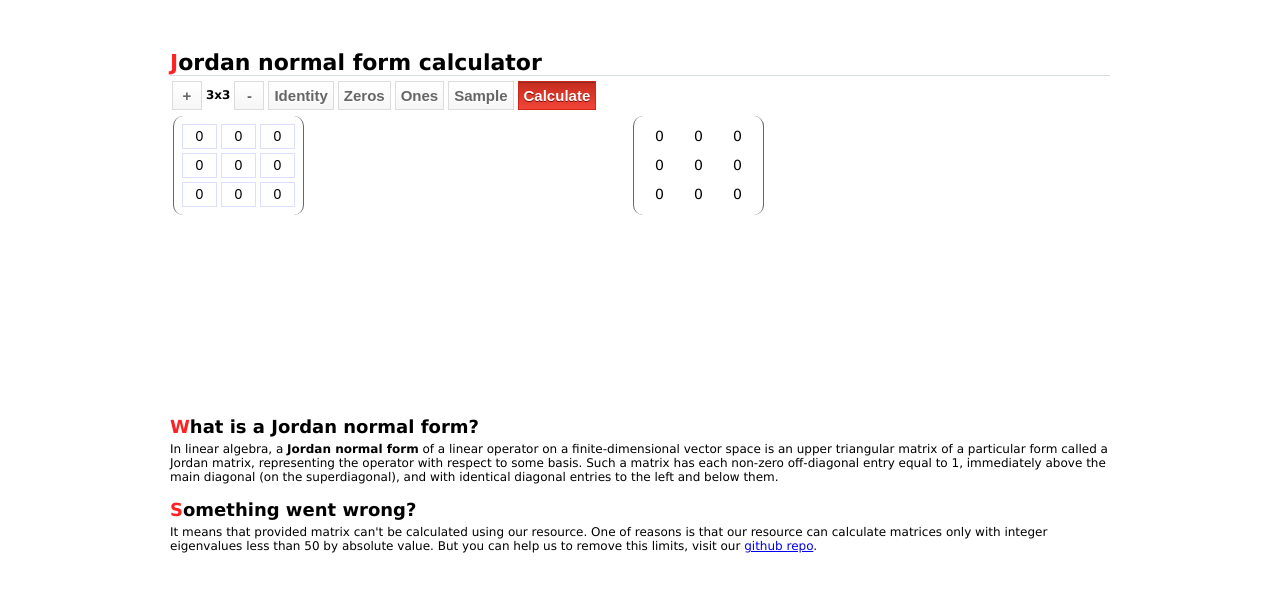
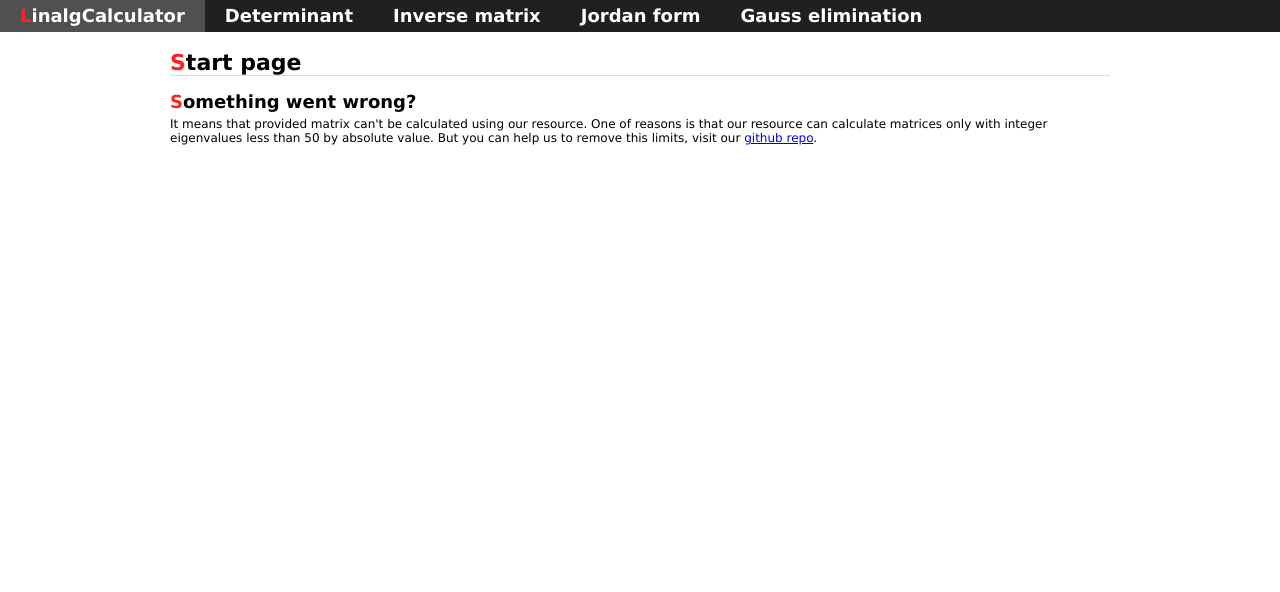
Before and after one commit to AndrewB330/LinalgCalculator, a Flask app: page / in a window 1280 px wide. Shown: the top 592 px of the page. Run offline with Flask 2, Linux system fonts and the light colour scheme; some libraries are stand-ins or nearby versions.

Commit message:
Added determinant,gauss,inverse matrix calculators

```diff
--- a/app.py
+++ b/app.py
@@ -1,23 +1,81 @@
 from flask import Flask, render_template, request, jsonify
-from linear_algebra import jordan_form,to_fraction
+from linear_algebra import jordan_form,to_fraction, inverse_m, gauss_elim, det_m
 
 app = Flask(__name__)
 
+def fraction_to_str(x):
+    if x.denominator == 1:
+        return str(x.numerator)
+    return str(x.numerator)+'/'+str(x.denominator)
 
 @app.route('/')
 def index():
-   return render_template('index.html')
+   return render_template('index.html', page = 'start.html')
+
+@app.route('/jor')
+def jordan():
+   return render_template('index.html', page = 'jordan.html')
+
+@app.route('/det')
+def determinant():
+   return render_template('index.html', page = 'determinant.html')
+
+@app.route('/inv')
+def inverse():
+   return render_template('index.html', page = 'inverse.html')
+
+@app.route('/gau')
+def gauss():
+   return render_template('index.html', page = 'gauss.html')
 
 
-@app.route('/calculate')
-def add_numbers():
+
+@app.route('/calculate_jordan')
+def calculate_jordan():
     try:
         size = request.args.get('size',1,type=int)
         matrix = to_fraction([request.args.getlist('matrix[{}][]'.format(i),) for i in range(size)])
         J,C = jordan_form(matrix)
     except:
         return jsonify(matrix=[[0]*size]*size,message="Something went wrong :(",ok=False)
-    return jsonify(matrix=[[x*1.0 for x in v] for v in J],message="Successfully calculated!",ok=True)
+    return jsonify(matrix=[[fraction_to_str(x) for x in v] for v in J],message="Successfully calculated!",ok=True)
+
+
+@app.route('/calculate_inverse')
+def calculate_inverse():
+    try:
+        size = request.args.get('size',1,type=int)
+        matrix = to_fraction([request.args.getlist('matrix[{}][]'.format(i),) for i in range(size)])
+        _,rank = gauss_elim(matrix, return_rank=True)
+        if rank!=len(matrix):
+            return jsonify(matrix=[[0]*size]*size,message="Determinant = 0",ok=False)
+        M = inverse_m(matrix)
+    except:
+        return jsonify(matrix=[[0]*size]*size,message="Something went wrong :(",ok=False)
+    return jsonify(matrix=[[fraction_to_str(x) for x in v] for v in M],message="Successfully calculated!",ok=True)
+
+@app.route('/calculate_gauss')
+def calculate_gauss():
+    try:
+        size = request.args.get('size',1,type=int)
+        matrix = to_fraction([request.args.getlist('matrix[{}][]'.format(i),) for i in range(size)])
+        M = gauss_elim(matrix)
+    except:
+        return jsonify(matrix=[[0]*size]*size,message="Something went wrong :(",ok=False)
+    return jsonify(matrix=[[fraction_to_str(x) for x in v] for v in M],message="Successfully calculated!",ok=True)
+
+
+@app.route('/calculate_determinant')
+def calculate_determinant():
+    try:
+        size = request.args.get('size',1,type=int)
+        matrix = to_fraction([request.args.getlist('matrix[{}][]'.format(i),) for i in range(size)])
+        res = det_m(matrix)
+        print(res)
+    except:
+        return jsonify(matrix=[[0]*size]*size,message="Something went wrong :(",ok=False)
+    return jsonify(result=fraction_to_str(res),message="Successfully calculated!",ok=True)
+
 
 if __name__ == '__main__':
    app.run()
--- a/static/js/script.js
+++ b/static/js/script.js
@@ -105,14 +105,14 @@ function sample()
     rebuild_matrix();
 }
 
-function calculate()
+function calculate_jordan()
 {
     set_status(true);
     $("#message").empty().append("Calculation...");
     var subdata = []
     for(var i = 0; i < size;i++)
         subdata.push(data[i].slice(0,size));
-    $.getJSON('/calculate', {
+    $.getJSON('/calculate_jordan', {
           "matrix": subdata,
           "size": size
     }, function(data) {
@@ -121,3 +121,55 @@ function calculate()
         set_status(data.ok);
     });
 }
+
+function calculate_inverse()
+{
+    set_status(true);
+    $("#message").empty().append("Calculation...");
+    var subdata = []
+    for(var i = 0; i < size;i++)
+        subdata.push(data[i].slice(0,size));
+    $.getJSON('/calculate_inverse', {
+          "matrix": subdata,
+          "size": size
+    }, function(data) {
+        set_matrix("output-matrix",data.matrix);
+        $("#message").empty().append(data.message);
+        set_status(data.ok);
+    });
+}
+
+function calculate_gauss()
+{
+    set_status(true);
+    $("#message").empty().append("Calculation...");
+    var subdata = []
+    for(var i = 0; i < size;i++)
+        subdata.push(data[i].slice(0,size));
+    $.getJSON('/calculate_gauss', {
+          "matrix": subdata,
+          "size": size
+    }, function(data) {
+        set_matrix("output-matrix",data.matrix);
+        $("#message").empty().append(data.message);
+        set_status(data.ok);
+    });
+}
+
+
+function calculate_determinant()
+{
+    set_status(true);
+    $("#message").empty().append("Calculation...");
+    var subdata = []
+    for(var i = 0; i < size;i++)
+        subdata.push(data[i].slice(0,size));
+    $.getJSON('/calculate_determinant', {
+          "matrix": subdata,
+          "size": size
+    }, function(data) {
+		$("#output-number").html('Det = ' + data.result);
+        $("#message").empty().append(data.message);
+        set_status(data.ok);
+    });
+}
--- a/static/styles/style.css
+++ b/static/styles/style.css
@@ -7,6 +7,37 @@ body{
     margin:0px;
     width:100%;
 	position:relative;
+}
+
+nav {
+	position: fixed;
+	top:0px;
+	left:0px;
+	width:100%;
+	height: 32px;
+	background: #202020;
+	z-index: 100;
+}
+
+nav > a {
+    font-weight:bold;
+	font-size: 18px;
+	padding: 0px 20px;
+	float: left;
+	line-height: 32px;
+	height: 32px;
+	color: white;
+	text-decoration: none;
+	display: block;
+	background: #202020;
+}
+
+nav > a:hover {
+	background: #505050;
+}
+
+nav > a:active {
+	background: #909090;
 }
 
 #content {
@@ -30,6 +61,10 @@ body{
     border-right:1px solid #666;
 }
 
+.number {
+	font-size: 20px;
+}
+
 .first-char{
     color:#F22;
 }
@@ -38,11 +73,15 @@ body{
     padding: 0px;
     line-height: 25px;
     font-size: 14px;
-    display: block;
+	display: inline-block;
     height: 25px;
-    width: 35px;
+    min-width: 35px;
     border:1px solid #DDF;
     text-align:center;
+}
+
+input.matrix-cell {
+	width: 35px;
 }
 
 .output{
@@ -52,7 +91,6 @@ body{
     font-size: 14px;
     display: block;
     height: 25px;
-    width: 35px;
     border: 0px;
 }
 
--- /dev/null
+++ b/templates/footer.html
@@ -0,0 +1,5 @@
+<div class="header-2"><span class="first-char">S</span>omething went wrong?</div>
+It means that provided matrix can't be calculated using our resource.
+One of reasons is that our resource can calculate matrices only with integer
+eigenvalues less than 50 by absolute value. But you can help us to remove this limits,
+visit our <a href="https://github.com/AndreaB330/LinalgCalculator" target="_blank">github repo</a>.
--- a/templates/index.html
+++ b/templates/index.html
@@ -9,44 +9,16 @@
 </html>
     </head>
     <body>
+        <nav>
+            <a href="\"><span class="first-char">L</span>inalgCalculator</a>
+			<a href="\det">Determinant</a>
+			<a href="\inv">Inverse matrix</a>
+			<a href="\jor">Jordan form</a>
+			<a href="\gau">Gauss elimination</a>
+        </nav>
         <div id="content">
-            <div class="header"><span class="first-char">J</span>ordan normal form calculator</div>
-            <div id="block" class="columns-container">
-                <div class="left-column">
-                    <div class="controls">
-                        <button class="white-button control" onclick="resize_input(+1)">+</button>
-                        <div id="size" class="control">3x3</div>
-                        <button class="white-button control" onclick="resize_input(-1)">-</button>
-                        <button class="white-button control" onclick="identity()">Identity</button>
-                        <button class="white-button control" onclick="fill(0)">Zeros</button>
-                        <button class="white-button control" onclick="fill(1)">Ones</button>
-                        <button class="white-button control" onclick="sample()">Sample</button>
-                        <button class="red-button control" onclick="calculate()">Calculate</button>
-                    </div>
-                    <table id="input-matrix" class="matrix">
-                    </table>
-                </div>
-
-                <div class="right-column">
-                    <div class="controls">
-                        <div id="message" class="control"></div>
-                    </div>
-                    <table id="output-matrix" class="matrix">
-                    </table>
-                </div>
-            </div>
-            <div class="header-2"><span class="first-char">W</span>hat is a Jordan normal form?</div>
-            In linear algebra, a <b>Jordan normal form</b> of a linear operator on a finite-dimensional
-            vector space is an upper triangular matrix of a particular form called a Jordan matrix,
-            representing the operator with respect to some basis. Such a matrix has each non-zero
-            off-diagonal entry equal to 1, immediately above the main diagonal (on the superdiagonal),
-            and with identical diagonal entries to the left and below them.
-
-            <div class="header-2"><span class="first-char">S</span>omething went wrong?</div>
-            It means that provided matrix can't be calculated using our resource.
-            One of reasons is that our resource can calculate matrices only with integer
-            eigenvalues less than 50 by absolute value. But you can help us to remove this limits,
-            visit our <a href="https://github.com/AndreaB330/LinalgCalculator" target="_blank">github repo</a>.
+            {% include page %}
+            {% include 'footer.html' %}
         </div>
     </body>
 </html>
--- /dev/null
+++ b/templates/start.html
@@ -0,0 +1 @@
+<div class="header"><span class="first-char">S</span>tart page</div>
```
Also changed, not shown: linear_algebra.py (+16 -2 lines), templates/determinant.html (added, +23 -0 lines), templates/gauss.html (added, +25 -0 lines), templates/inverse.html (added, +25 -0 lines), templates/jordan.html (added, +30 -0 lines).
